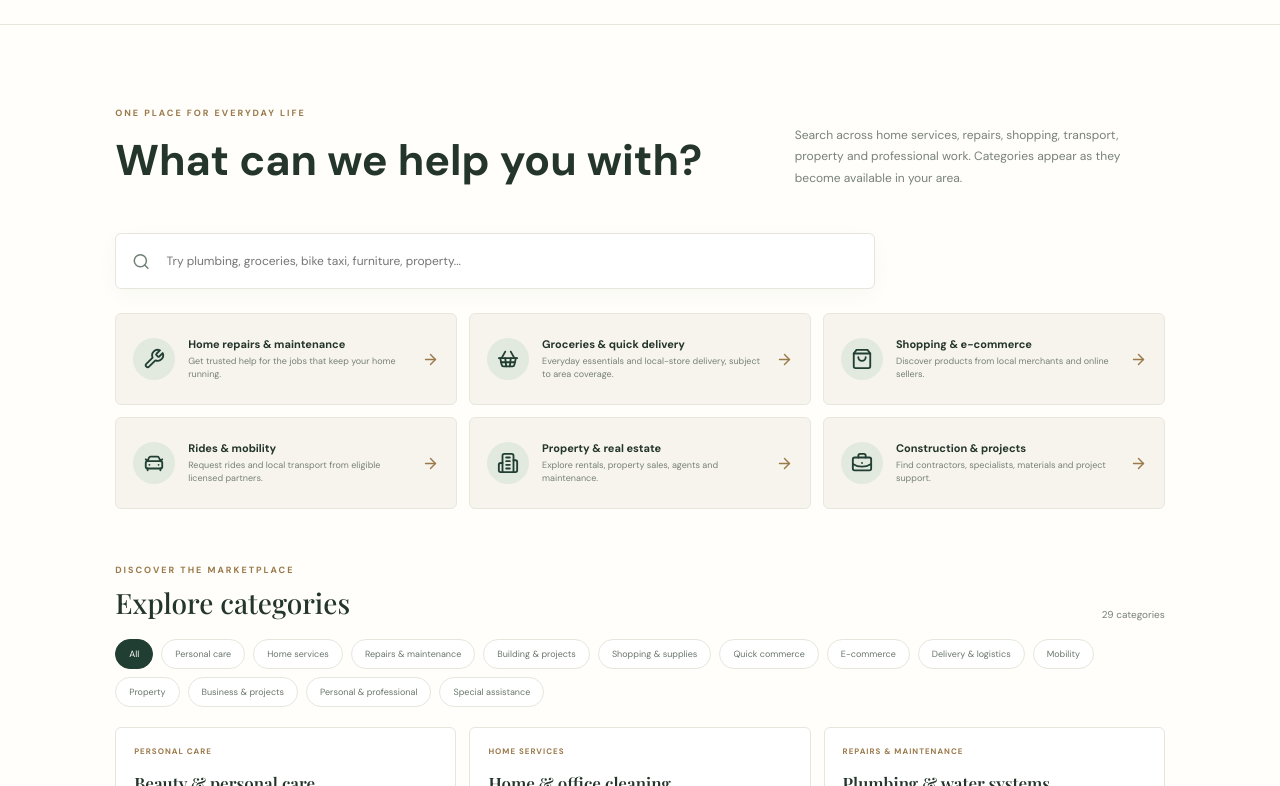
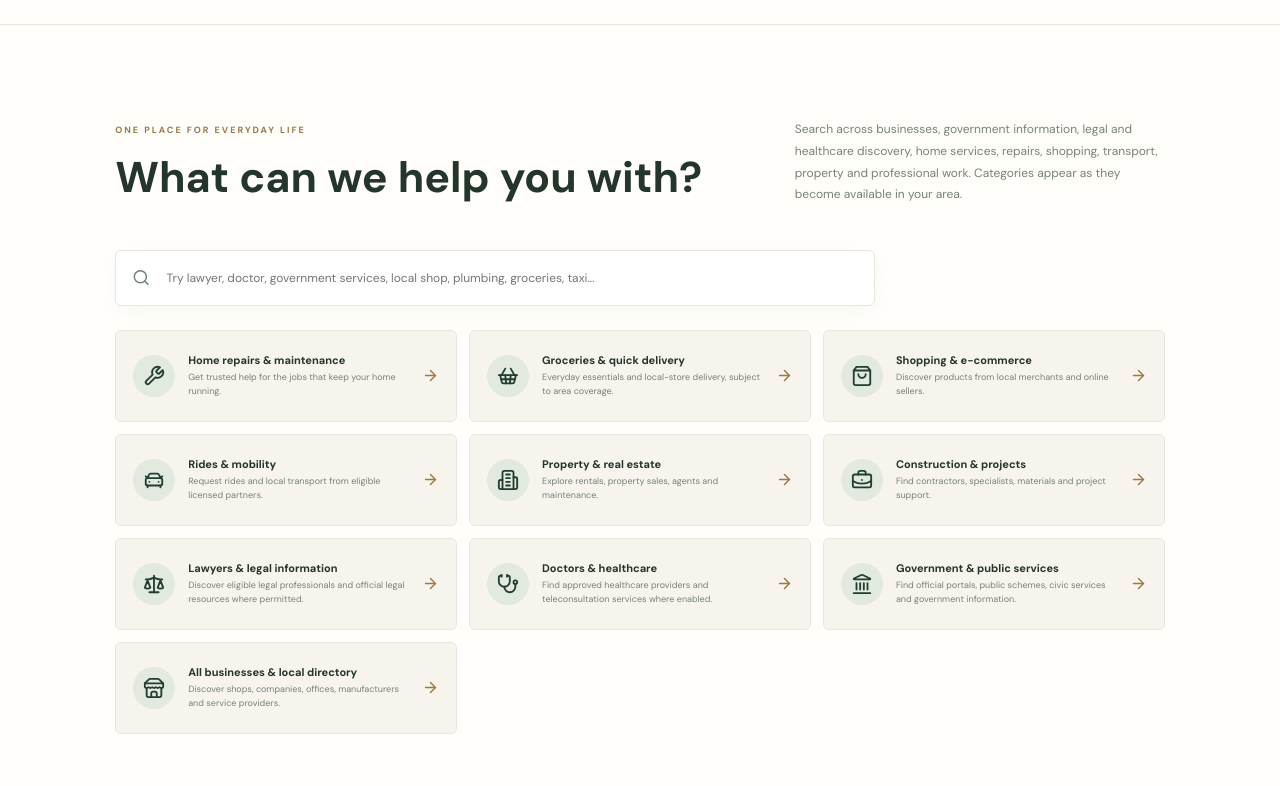
Before and after one commit to allcompaniesubp/Beautyatdoorsteps, a Next.js app: page / in a window 1280 px wide. Shown: the part 854-1640 px from the top of the page. Built offline with nearby package versions, Linux system fonts and the light colour scheme; a web font is replaced by a local one.

Commit message:
Expand homepage for legal healthcare government and business discovery

```diff
--- a/app/page.tsx
+++ b/app/page.tsx
@@ -1,7 +1,7 @@
 "use client";
 
 import { useMemo, useState } from "react";
-import { ArrowRight, BadgeCheck, BriefcaseBusiness, Building2, CarFront, CheckCircle2, Globe2, House, Search, ShieldCheck, ShoppingBag, ShoppingBasket, Truck, Wrench } from "lucide-react";
+import { ArrowRight, BadgeCheck, BriefcaseBusiness, Building2, CarFront, CheckCircle2, Globe2, House, Search, ShieldCheck, ShoppingBag, ShoppingBasket, Truck, Wrench, Scale, Stethoscope, Landmark, Store } from "lucide-react";
 import { marketplaceCategories } from "@/data/marketplace-categories";
 
 const groups = [
@@ -11,6 +11,10 @@ const groups = [
   { title: "Rides & mobility", icon: CarFront, description: "Request rides and local transport from eligible licensed partners." },
   { title: "Property & real estate", icon: Building2, description: "Explore rentals, property sales, agents and maintenance." },
   { title: "Construction & projects", icon: BriefcaseBusiness, description: "Find contractors, specialists, materials and project support." },
+  { title: "Lawyers & legal information", icon: Scale, description: "Discover eligible legal professionals and official legal resources where permitted." },
+  { title: "Doctors & healthcare", icon: Stethoscope, description: "Find approved healthcare providers and teleconsultation services where enabled." },
+  { title: "Government & public services", icon: Landmark, description: "Find official portals, public schemes, civic services and government information." },
+  { title: "All businesses & local directory", icon: Store, description: "Discover shops, companies, offices, manufacturers and service providers." },
 ];
 
 export default function Home() {
@@ -42,8 +46,8 @@ export default function Home() {
     <section className="quick-strip"><div><ShieldCheck/><span><b>Safer by design</b><small>Reviews and approval controls</small></span></div><div><Truck/><span><b>Flexible fulfilment</b><small>Pickup, delivery or home visit</small></span></div><div><House/><span><b>At your doorstep</b><small>Where local partners operate</small></span></div><div><Globe2/><span><b>Built to expand</b><small>Country and city availability</small></span></div></section>
 
     <section className="section" id="explore">
-      <div className="section-heading"><div><div className="eyebrow">ONE PLACE FOR EVERYDAY LIFE</div><h2>What can we help you with?</h2></div><p>Search across home services, repairs, shopping, transport, property and professional work. Categories appear as they become available in your area.</p></div>
-      <div className="search-bar"><Search size={19}/><input value={search} onChange={e=>setSearch(e.target.value)} placeholder="Try plumbing, groceries, bike taxi, furniture, property..." aria-label="Search marketplace categories"/></div>
+      <div className="section-heading"><div><div className="eyebrow">ONE PLACE FOR EVERYDAY LIFE</div><h2>What can we help you with?</h2></div><p>Search across businesses, government information, legal and healthcare discovery, home services, repairs, shopping, transport, property and professional work. Categories appear as they become available in your area.</p></div>
+      <div className="search-bar"><Search size={19}/><input value={search} onChange={e=>setSearch(e.target.value)} placeholder="Try lawyer, doctor, government services, local shop, plumbing, groceries, taxi..." aria-label="Search marketplace categories"/></div>
       <div className="group-grid">{groups.map(({title,icon:Icon,description})=><a className="group-card" href="#categories" key={title}><span className="group-icon"><Icon size={22}/></span><span><b>{title}</b><small>{description}</small></span><ArrowRight size={17}/></a>)}</div>
       <div className="category-head" id="categories"><div><div className="eyebrow">DISCOVER THE MARKETPLACE</div><h3>Explore categories</h3></div><span className="category-count">{filtered.length} categories</span></div>
       <div className="filter-row">{groupNames.map(name=><button className={activeGroup===name?"filter active":"filter"} key={name} onClick={()=>setActiveGroup(name)}>{name}</button>)}</div>
@@ -58,6 +62,6 @@ export default function Home() {
 
     <section className="join-section" id="partners"><div className="section join-layout"><div className="join-intro"><div className="eyebrow light">GROW WITH THE MARKETPLACE</div><h2>Bring your business.<br/><em>Reach more people.</em></h2><p>We plan to welcome skilled professionals, retailers, delivery partners, drivers, property specialists, contractors, project teams and local businesses.</p><div className="join-benefits"><span><CheckCircle2/> Create a business or professional profile</span><span><CheckCircle2/> List services, products or project capabilities</span><span><CheckCircle2/> Manage availability and service locations</span><span><CheckCircle2/> Receive requests after approval and launch</span></div></div><div className="application-panel"><div className="eyebrow">PARTNER NETWORK</div><h3>Partner registration is coming in the next build phase.</h3><p>We are preparing secure customer accounts, partner onboarding, admin review and the marketplace database before accepting real applications.</p><a className="button button-dark" href="https://github.com/allcompaniesubp/Beautyatdoorsteps">View project progress <ArrowRight size={16}/></a><p className="form-disclaimer">Please do not email identity documents or share passwords, bank details or government ID numbers through this preview.</p></div></div></section>
 
-    <footer><div className="footer-brand"><a className="brand" href="#"><span className="brand-mark">B</span><span>beauty<span className="brand-accent">doorstep</span><small>ONE MARKETPLACE. EVERYDAY NEEDS.</small></span></a><p>Local services, products and people — connected at your doorstep.</p></div><div className="footer-links"><a href="#explore">Explore</a><a href="#safety">Trust & safety</a><a href="#partners">Partner with us</a></div><small>© {new Date().getFullYear()} BeautyDoorstep. Planned categories and availability vary by country and city. This is an early product preview, not a live ordering, transport or property service.</small></footer>
+    <footer><div className="footer-brand"><a className="brand" href="#"><span className="brand-mark">B</span><span>beauty<span className="brand-accent">doorstep</span><small>ONE MARKETPLACE. EVERYDAY NEEDS.</small></span></a><p>Local services, products and people — connected at your doorstep.</p></div><div className="footer-links"><a href="#explore">Explore</a><a href="#safety">Trust & safety</a><a href="#partners">Partner with us</a><a href="/terms">Terms of Use</a><a href="/privacy">Privacy information</a></div><small>© {new Date().getFullYear()} BeautyDoorstep. Planned categories and availability vary by country and city. This is an early product preview, not a live ordering, healthcare, legal, government, transport or property service.</small></footer>
   </main>;
 }
```
